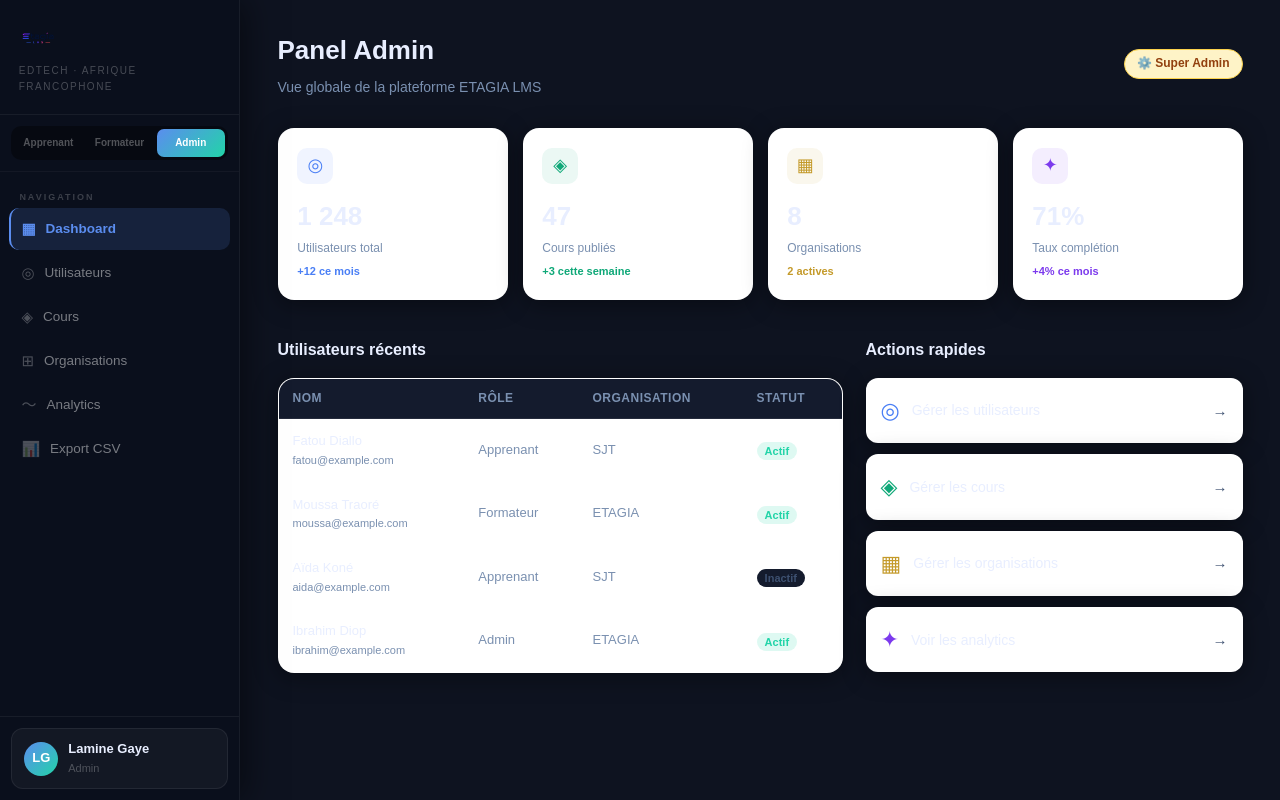
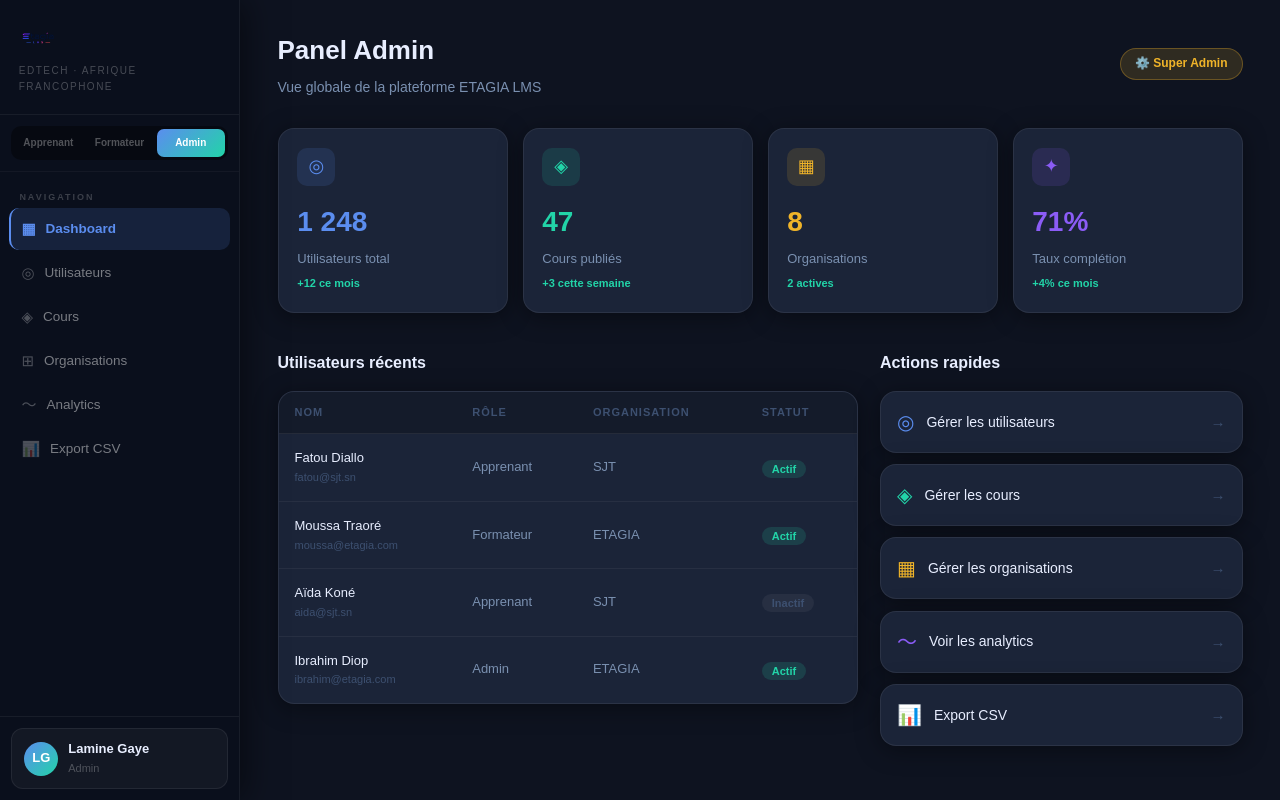
Before and after one commit to prolaminegaye-ctrl/etagia-lms, a Next.js app: page /admin in a window 1280 px wide. Built offline with nearby package versions, Linux system fonts and the light colour scheme.

Commit message:
fix: couleurs explicites admin - plus de blanc invisible

```diff
--- a/app/admin/page.tsx
+++ b/app/admin/page.tsx
@@ -1,70 +1,76 @@
 'use client'
 
 const kpis = [
-  { label: 'Utilisateurs total', value: '1 248', icon: '◎', color: '#4A7FF5', delta: '+12 ce mois' },
-  { label: 'Cours publiés', value: '47', icon: '◈', color: '#0FA878', delta: '+3 cette semaine' },
-  { label: 'Organisations', value: '8', icon: '▦', color: '#C49A2A', delta: '2 actives' },
-  { label: 'Taux complétion', value: '71%', icon: '✦', color: '#7C3AED', delta: '+4% ce mois' },
+  { label: 'Utilisateurs total', value: '1 248', icon: '◎', color: '#5B8DEF', delta: '+12 ce mois' },
+  { label: 'Cours publiés', value: '47', icon: '◈', color: '#22D4A8', delta: '+3 cette semaine' },
+  { label: 'Organisations', value: '8', icon: '▦', color: '#F0B429', delta: '2 actives' },
+  { label: 'Taux complétion', value: '71%', icon: '✦', color: '#8B5CF6', delta: '+4% ce mois' },
 ]
 
 const recentUsers = [
-  { name: 'Fatou Diallo', email: 'fatou@example.com', role: 'Apprenant', status: 'Actif', org: 'SJT' },
-  { name: 'Moussa Traoré', email: 'moussa@example.com', role: 'Formateur', status: 'Actif', org: 'ETAGIA' },
-  { name: 'Aïda Koné', email: 'aida@example.com', role: 'Apprenant', status: 'Inactif', org: 'SJT' },
-  { name: 'Ibrahim Diop', email: 'ibrahim@example.com', role: 'Admin', status: 'Actif', org: 'ETAGIA' },
+  { name: 'Fatou Diallo', email: 'fatou@sjt.sn', role: 'Apprenant', status: 'Actif', org: 'SJT' },
+  { name: 'Moussa Traoré', email: 'moussa@etagia.com', role: 'Formateur', status: 'Actif', org: 'ETAGIA' },
+  { name: 'Aïda Koné', email: 'aida@sjt.sn', role: 'Apprenant', status: 'Inactif', org: 'SJT' },
+  { name: 'Ibrahim Diop', email: 'ibrahim@etagia.com', role: 'Admin', status: 'Actif', org: 'ETAGIA' },
 ]
+
+const card: React.CSSProperties = {
+  background: '#1B2438',
+  border: '1px solid rgba(255,255,255,0.07)',
+  borderRadius: '16px',
+  padding: '1.25rem',
+  boxShadow: '0 4px 24px rgba(0,0,0,0.4)',
+}
 
 export default function AdminPage() {
   return (
-    <div>
+    <div style={{ color: '#E8EEFF' }}>
       <div style={{ marginBottom: '2rem', display: 'flex', alignItems: 'center', justifyContent: 'space-between' }}>
         <div>
-          <h1 style={{ fontSize: '26px', fontWeight: '700', marginBottom: '4px' }}>Panel Admin</h1>
-          <p style={{ color: 'var(--text-secondary)', fontSize: '14px' }}>Vue globale de la plateforme ETAGIA LMS</p>
+          <h1 style={{ fontSize: '26px', fontWeight: '700', marginBottom: '4px', color: '#E8EEFF', fontFamily: 'Syne,sans-serif' }}>Panel Admin</h1>
+          <p style={{ color: '#7A90B0', fontSize: '14px' }}>Vue globale de la plateforme ETAGIA LMS</p>
         </div>
-        <span style={{ background: '#FEF3C7', color: '#92400E', fontSize: '12px', fontWeight: '600', padding: '4px 12px', borderRadius: '20px', border: '1px solid #FCD34D' }}>
+        <span style={{ background: 'rgba(240,180,41,0.15)', color: '#F0B429', fontSize: '12px', fontWeight: '700', padding: '5px 14px', borderRadius: '20px', border: '1px solid rgba(240,180,41,0.3)' }}>
           ⚙️ Super Admin
         </span>
       </div>
 
+      {/* KPIs */}
       <div style={{ display: 'grid', gridTemplateColumns: 'repeat(4,1fr)', gap: '1rem', marginBottom: '2.5rem' }}>
         {kpis.map(k => (
-          <div key={k.label} style={{ background: '#fff', border: '1px solid var(--border)', borderRadius: '16px', padding: '1.25rem', boxShadow: 'var(--shadow)' }}>
-            <div style={{ width: '36px', height: '36px', borderRadius: '10px', background: k.color + '15', display: 'flex', alignItems: 'center', justifyContent: 'center', fontSize: '18px', color: k.color, marginBottom: '12px' }}>{k.icon}</div>
-            <div style={{ fontSize: '26px', fontWeight: '700', fontFamily: 'var(--font-display)', marginBottom: '2px', color: 'var(--text-primary)' }}>{k.value}</div>
-            <div style={{ fontSize: '12px', color: 'var(--text-secondary)', marginBottom: '4px' }}>{k.label}</div>
-            <div style={{ fontSize: '11px', color: k.color, fontWeight: '600' }}>{k.delta}</div>
+          <div key={k.label} style={card}>
+            <div style={{ width: '38px', height: '38px', borderRadius: '10px', background: k.color + '22', display: 'flex', alignItems: 'center', justifyContent: 'center', fontSize: '18px', color: k.color, marginBottom: '14px' }}>{k.icon}</div>
+            <div style={{ fontSize: '28px', fontWeight: '800', color: k.color, fontFamily: 'Syne,sans-serif', marginBottom: '4px' }}>{k.value}</div>
+            <div style={{ fontSize: '13px', color: '#7A90B0', marginBottom: '6px' }}>{k.label}</div>
+            <div style={{ fontSize: '11px', color: '#22D4A8', fontWeight: '600' }}>{k.delta}</div>
           </div>
         ))}
       </div>
 
-      <div style={{ display: 'grid', gridTemplateColumns: '1.5fr 1fr', gap: '1.5rem' }}>
+      <div style={{ display: 'grid', gridTemplateColumns: '1.6fr 1fr', gap: '1.5rem' }}>
+        {/* Table */}
         <div>
-          <h2 style={{ fontSize: '16px', fontWeight: '600', marginBottom: '1rem' }}>Utilisateurs récents</h2>
-          <div style={{ background: '#fff', border: '1px solid var(--border)', borderRadius: '16px', overflow: 'hidden', boxShadow: 'var(--shadow)' }}>
+          <h2 style={{ fontSize: '16px', fontWeight: '700', marginBottom: '1rem', color: '#E8EEFF', fontFamily: 'Syne,sans-serif' }}>Utilisateurs récents</h2>
+          <div style={{ ...card, padding: 0, overflow: 'hidden' }}>
             <table style={{ width: '100%', borderCollapse: 'collapse' }}>
               <thead>
-                <tr style={{ borderBottom: '1px solid var(--border)', background: 'var(--bg-secondary)' }}>
-                  {['Nom', 'Rôle', 'Organisation', 'Statut'].map(h => (
-                    <th key={h} style={{ padding: '10px 14px', textAlign: 'left', fontSize: '12px', fontWeight: '600', color: 'var(--text-secondary)', textTransform: 'uppercase', letterSpacing: '0.5px' }}>{h}</th>
+                <tr style={{ borderBottom: '1px solid rgba(255,255,255,0.07)', background: 'rgba(0,0,0,0.25)' }}>
+                  {['NOM', 'RÔLE', 'ORGANISATION', 'STATUT'].map(h => (
+                    <th key={h} style={{ padding: '12px 16px', textAlign: 'left', fontSize: '11px', fontWeight: '700', color: '#3D5070', letterSpacing: '1px' }}>{h}</th>
                   ))}
                 </tr>
               </thead>
               <tbody>
                 {recentUsers.map((u, i) => (
-                  <tr key={u.email} style={{ borderBottom: i < recentUsers.length-1 ? '1px solid var(--border)' : 'none' }}>
-                    <td style={{ padding: '12px 14px' }}>
-                      <div style={{ fontWeight: '500', fontSize: '13px' }}>{u.name}</div>
-                      <div style={{ fontSize: '11px', color: 'var(--text-secondary)' }}>{u.email}</div>
+                  <tr key={u.email} style={{ borderBottom: i < recentUsers.length-1 ? '1px solid rgba(255,255,255,0.05)' : 'none' }}>
+                    <td style={{ padding: '14px 16px' }}>
+                      <div style={{ fontWeight: '500', fontSize: '13px', color: '#E8EEFF' }}>{u.name}</div>
+                      <div style={{ fontSize: '11px', color: '#3D5070' }}>{u.email}</div>
                     </td>
-                    <td style={{ padding: '12px 14px', fontSize: '13px', color: 'var(--text-secondary)' }}>{u.role}</td>
-                    <td style={{ padding: '12px 14px', fontSize: '13px', color: 'var(--text-secondary)' }}>{u.org}</td>
-                    <td style={{ padding: '12px 14px' }}>
-                      <span style={{
-                        fontSize: '11px', fontWeight: '600', padding: '3px 8px', borderRadius: '20px',
-                        background: u.status === 'Actif' ? 'var(--teal-muted)' : 'var(--bg-secondary)',
-                        color: u.status === 'Actif' ? 'var(--teal)' : 'var(--text-muted)'
-                      }}>{u.status}</span>
+                    <td style={{ padding: '14px 16px', fontSize: '13px', color: '#7A90B0' }}>{u.role}</td>
+                    <td style={{ padding: '14px 16px', fontSize: '13px', color: '#7A90B0' }}>{u.org}</td>
+                    <td style={{ padding: '14px 16px' }}>
+                      <span style={{ fontSize: '11px', fontWeight: '700', padding: '3px 10px', borderRadius: '20px', background: u.status === 'Actif' ? 'rgba(34,212,168,0.15)' : 'rgba(255,255,255,0.05)', color: u.status === 'Actif' ? '#22D4A8' : '#3D5070' }}>{u.status}</span>
                     </td>
                   </tr>
                 ))}
@@ -73,19 +79,21 @@ export default function AdminPage() {
           </div>
         </div>
 
+        {/* Actions */}
         <div>
-          <h2 style={{ fontSize: '16px', fontWeight: '600', marginBottom: '1rem' }}>Actions rapides</h2>
+          <h2 style={{ fontSize: '16px', fontWeight: '700', marginBottom: '1rem', color: '#E8EEFF', fontFamily: 'Syne,sans-serif' }}>Actions rapides</h2>
           <div style={{ display: 'flex', flexDirection: 'column', gap: '0.75rem' }}>
             {[
-              { href: '/admin/users', label: 'Gérer les utilisateurs', icon: '◎', color: '#4A7FF5' },
-              { href: '/admin/cours', label: 'Gérer les cours', icon: '◈', color: '#0FA878' },
-              { href: '/admin/orgs', label: 'Gérer les organisations', icon: '▦', color: '#C49A2A' },
-              { href: '/admin/analytics', label: 'Voir les analytics', icon: '✦', color: '#7C3AED' },
+              { href: '/admin/users', label: 'Gérer les utilisateurs', icon: '◎', color: '#5B8DEF' },
+              { href: '/admin/cours', label: 'Gérer les cours', icon: '◈', color: '#22D4A8' },
+              { href: '/admin/orgs', label: 'Gérer les organisations', icon: '▦', color: '#F0B429' },
+              { href: '/admin/analytics', label: 'Voir les analytics', icon: '〜', color: '#8B5CF6' },
+              { href: '/admin/export', label: 'Export CSV', icon: '📊', color: '#F0B429' },
             ].map(a => (
-              <a key={a.href} href={a.href} style={{ background: '#fff', border: '1px solid var(--border)', borderRadius: '12px', padding: '14px', textDecoration: 'none', display: 'flex', alignItems: 'center', gap: '12px', boxShadow: 'var(--shadow)', transition: 'border-color .15s' }}>
-                <span style={{ fontSize: '22px', color: a.color }}>{a.icon}</span>
-                <span style={{ fontWeight: '500', fontSize: '14px', color: 'var(--text-primary)' }}>{a.label}</span>
-                <span style={{ marginLeft: 'auto', color: 'var(--text-muted)' }}>→</span>
+              <a key={a.href} href={a.href} style={{ ...card, textDecoration: 'none', display: 'flex', alignItems: 'center', gap: '12px', padding: '14px 16px', transition: 'border-color .15s' }}>
+                <span style={{ fontSize: '20px', color: a.color }}>{a.icon}</span>
+                <span style={{ fontWeight: '500', fontSize: '14px', color: '#E8EEFF' }}>{a.label}</span>
+                <span style={{ marginLeft: 'auto', color: '#3D5070' }}>→</span>
               </a>
             ))}
           </div>
```
